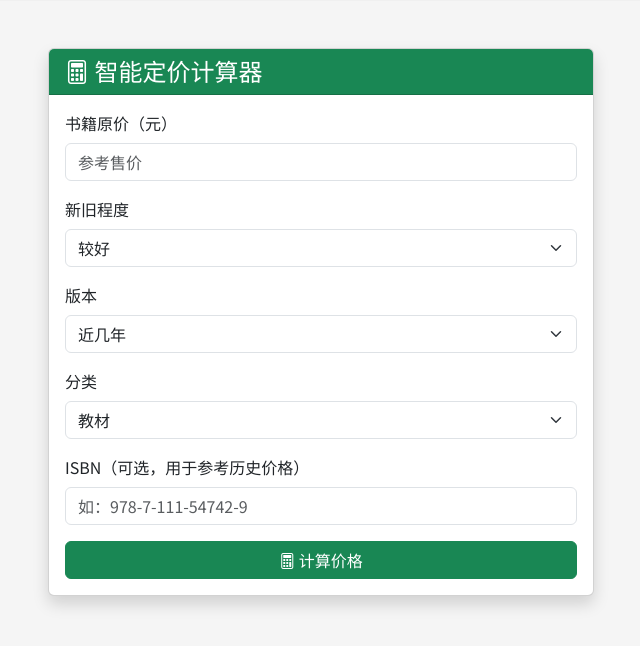
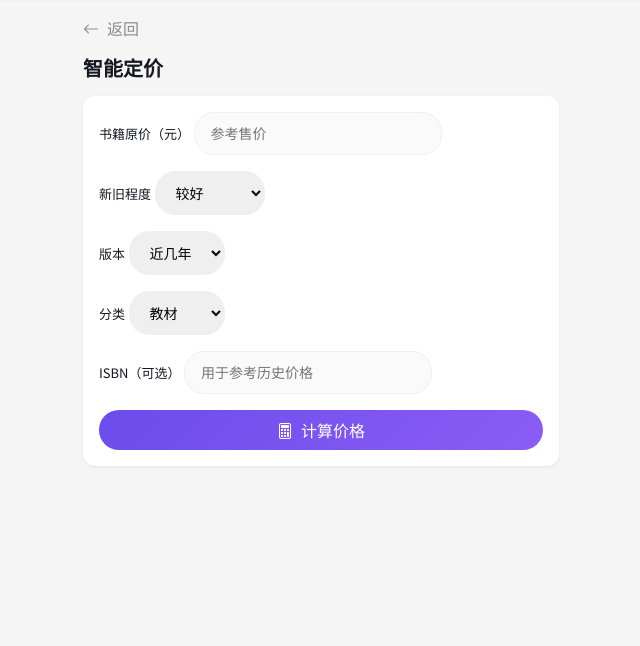
Before and after one commit to Qi-Cao/campus-book-trading, a Flask app: page /books/pricing-calculator in a window 1280 px wide. Shown: the part 61-707 px from the top of the page, without its empty margins (319-959 px from the left). Run offline with Flask 3, Linux system fonts and the light colour scheme.

Commit message:
定价页面改为抖音风格

```diff
--- a/app/templates/books/pricing_calculator.html
+++ b/app/templates/books/pricing_calculator.html
@@ -3,23 +3,26 @@
 {% block title %}智能定价计算器 - 校园二手书交易平台{% endblock %}
 
 {% block content %}
-<div class="container my-5">
-    <div class="row">
-        <div class="col-md-6 mx-auto">
-            <div class="card shadow">
-                <div class="card-header bg-success text-white">
-                    <h4 class="mb-0"><i class="bi bi-calculator"></i> 智能定价计算器</h4>
-                </div>
-                <div class="card-body">
+<div class="container py-3" style="max-width: 500px;">
+    <!-- 返回 -->
+    <a href="{{ url_for('main.index') }}" class="text-decoration-none d-flex align-items-center mb-3" style="color: #8a8b8c;">
+        <i class="bi bi-arrow-left me-2"></i>返回
+    </a>
+
+    <h5 class="fw-bold mb-3">智能定价</h5>
+
+    <!-- 计算器表单 -->
+    <div class="card-tiktok">
+        <div class="card-body-tiktok">
             <form id="pricingForm">
                 <div class="mb-3">
-                            <label class="form-label">书籍原价（元）</label>
-                            <input type="number" id="original_price" class="form-control" step="0.01" min="0" placeholder="参考售价">
+                    <label class="form-label" style="font-size: 13px;">书籍原价（元）</label>
+                    <input type="number" id="original_price" class="form-control-tiktok" step="0.01" min="0" placeholder="参考售价">
                 </div>
 
                 <div class="mb-3">
-                            <label class="form-label">新旧程度</label>
-                            <select id="condition" class="form-select">
+                    <label class="form-label" style="font-size: 13px;">新旧程度</label>
+                    <select id="condition" class="form-select-tiktok">
                         <option value="new">全新</option>
                         <option value="like_new">几乎全新</option>
                         <option value="good" selected>较好</option>
@@ -29,8 +32,8 @@
                 </div>
 
                 <div class="mb-3">
-                            <label class="form-label">版本</label>
-                            <select id="edition" class="form-select">
+                    <label class="form-label" style="font-size: 13px;">版本</label>
+                    <select id="edition" class="form-select-tiktok">
                         <option value="latest">最新版</option>
                         <option value="recent" selected>近几年</option>
                         <option value="old">旧版</option>
@@ -38,8 +41,8 @@
                 </div>
 
                 <div class="mb-3">
-                            <label class="form-label">分类</label>
-                            <select id="category" class="form-select">
+                    <label class="form-label" style="font-size: 13px;">分类</label>
+                    <select id="category" class="form-select-tiktok">
                         <option value="教材" selected>教材</option>
                         <option value="小说">小说</option>
                         <option value="杂志">杂志</option>
@@ -49,45 +52,39 @@
                 </div>
 
                 <div class="mb-3">
-                            <label class="form-label">ISBN（可选，用于参考历史价格）</label>
-                            <input type="text" id="isbn" class="form-control" placeholder="如：978-7-111-54742-9">
+                    <label class="form-label" style="font-size: 13px;">ISBN（可选）</label>
+                    <input type="text" id="isbn" class="form-control-tiktok" placeholder="用于参考历史价格">
                 </div>
 
-                        <button type="button" class="btn btn-success w-100" onclick="calculatePrice()">
-                            <i class="bi bi-calculator"></i> 计算价格
+                <button type="button" class="btn btn-tiktok w-100 py-2" onclick="calculatePrice()">
+                    <i class="bi bi-calculator me-2"></i>计算价格
                 </button>
             </form>
-
-                    <!-- 计算结果 -->
-                    <div id="result" class="mt-4" style="display: none;">
-                        <div class="alert alert-success">
-                            <h5 class="alert-heading">定价建议</h5>
-                            <hr>
-                            <div class="row text-center">
-                                <div class="col-4">
-                                    <h6>最低价</h6>
-                                    <h4 class="text-muted" id="minPrice">-</h4>
-                                </div>
-                                <div class="col-4">
-                                    <h6>建议价</h6>
-                                    <h3 class="text-success" id="smartPrice">-</h3>
-                                </div>
-                                <div class="col-4">
-                                    <h6>最高价</h6>
-                                    <h4 class="text-muted" id="maxPrice">-</h4>
-                                </div>
         </div>
     </div>
 
-                        <div class="card bg-light">
-                            <div class="card-body">
-                                <h6>价格因素分析</h6>
-                                <p class="mb-1">新旧程度系数：<span id="conditionScore">-</span></p>
-                                <p class="mb-1">版本系数：<span id="editionScore">-</span></p>
-                                <p class="mb-0">市场供需系数：<span id="demandScore">-</span></p>
+    <!-- 计算结果 -->
+    <div id="result" class="mt-3" style="display: none;">
+        <div class="card-tiktok">
+            <div class="card-body-tiktok text-center">
+                <div class="text-muted mb-2" style="font-size: 13px;">建议售价</div>
+                <div class="fw-bold mb-3" style="font-size: 32px; color: #ff4757;" id="smartPrice">-</div>
+
+                <div class="d-flex justify-content-center gap-4 mb-3">
+                    <div>
+                        <div class="text-muted" style="font-size: 12px;">最低</div>
+                        <div class="fw-medium" id="minPrice">-</div>
+                    </div>
+                    <div>
+                        <div class="text-muted" style="font-size: 12px;">最高</div>
+                        <div class="fw-medium" id="maxPrice">-</div>
                     </div>
                 </div>
-                    </div>
+
+                <div class="text-start p-2" style="background: #f9fafb; border-radius: 8px; font-size: 12px;">
+                    <div class="mb-1">新旧程度系数: <span id="conditionScore" class="text-muted">-</span></div>
+                    <div class="mb-1">版本系数: <span id="editionScore" class="text-muted">-</span></div>
+                    <div>市场供需系数: <span id="demandScore" class="text-muted">-</span></div>
                 </div>
             </div>
         </div>
```
Lines whose indentation alone changed are shown as unchanged.
